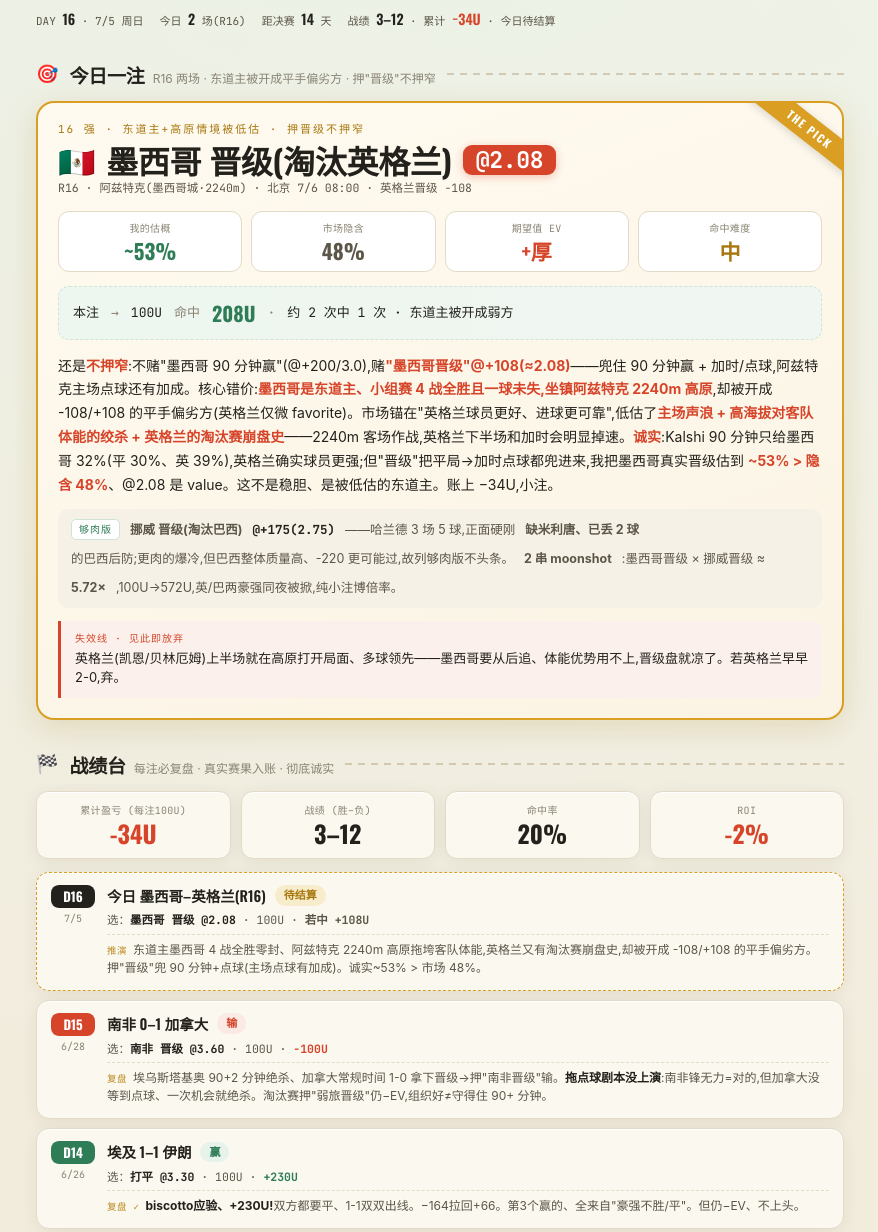
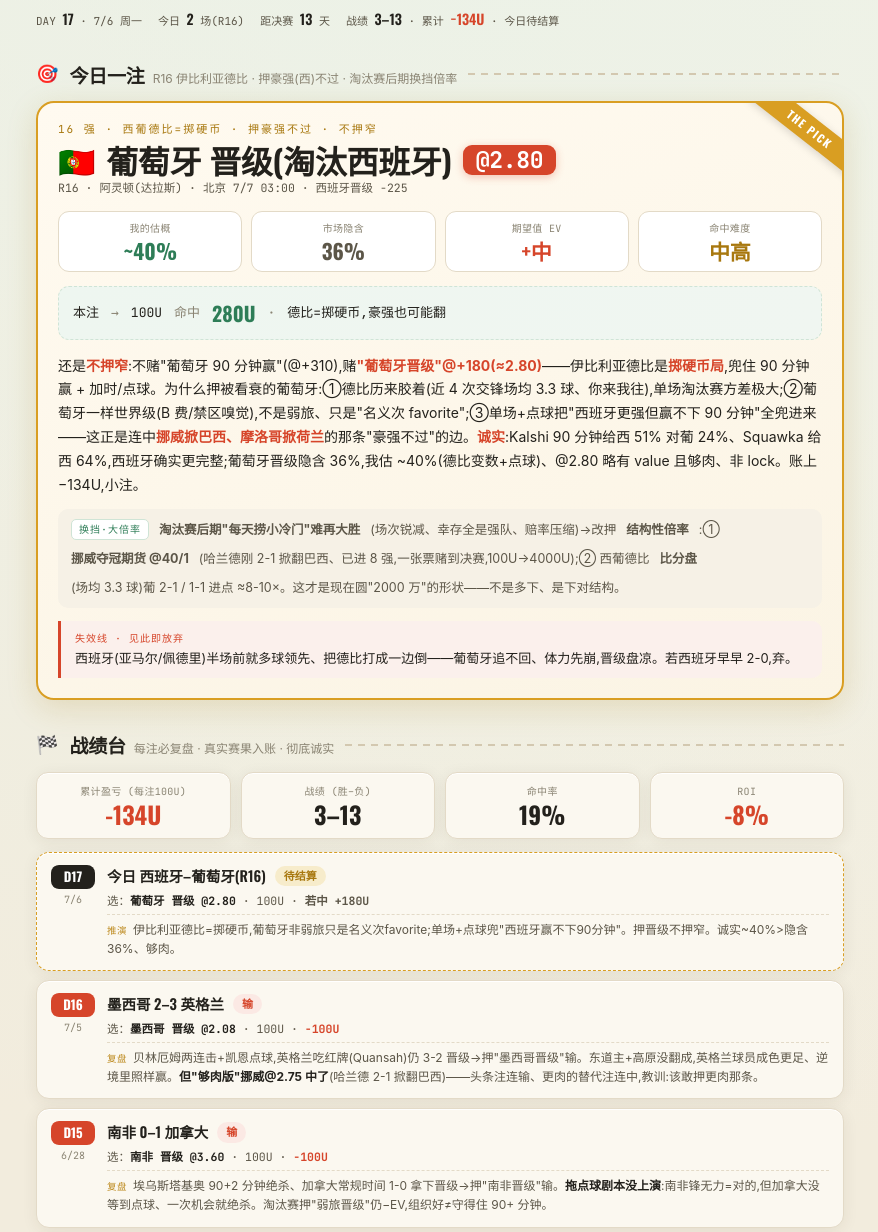
Before and after one commit to beer98/upset-radar, a plain HTML site: page index.html in a window 1280 px wide. Shown: the part 184-1416 px from the top of the page, without its empty margins (200-1078 px from the left). Drawn offline with nearby package versions, Linux system fonts and the light colour scheme.

Commit message:
D17: settle D16 loss (Mexico 2-3 England), pick Portugal to advance @2.80; add knockout-phase strategy pivot (correct-score + darkhorse title future)

```diff
--- a/index.html
+++ b/index.html
@@ -139,30 +139,30 @@ footer{margin-top:30px;border-top:2px solid var(--line);padding-top:16px;font-si
   <div class="sub1">每天挑当天被市场低估最狠、赔付够肉的那一注。进淘汰赛了。今天 R32 仅 1 场——用上"不押窄"那条:不赌"南非 90 分钟赢",赌<b>"南非晋级"</b>(兜住 90 分钟赢+点球翻盘)。<b>单注、小注。</b>账上 +66U(D14 平局命中、刚回正),不上头不追损。原则不变：只认 EV、不因输怕不因赢狂。</div>
   <div class="stripe"></div>
   <div class="statline">
-    <span>DAY <b>16</b> · 7/5 周日</span>
+    <span>DAY <b>17</b> · 7/6 周一</span>
     <span>今日 <b>2</b> 场(R16)</span>
-    <span>距决赛 <b>14</b> 天</span>
-    <span>战绩 <b>3–12</b> · 累计 <b class="neg">−34U</b> · 今日待结算</span>
+    <span>距决赛 <b>13</b> 天</span>
+    <span>战绩 <b>3–13</b> · 累计 <b class="neg">−134U</b> · 今日待结算</span>
   </div>
 </header>
 
-<div class="shead"><span class="ic">🎯</span><span class="t">今日一注<small>R16 两场 · 东道主被开成平手偏劣方 · 押"晋级"不押窄</small></span><span class="ln"></span></div>
+<div class="shead"><span class="ic">🎯</span><span class="t">今日一注<small>R16 伊比利亚德比 · 押豪强(西)不过 · 淘汰赛后期换挡倍率</small></span><span class="ln"></span></div>
 <div class="pick">
   <div class="pick-ribbon">The Pick</div>
   <div class="pick-in">
-    <div class="pick-lab">16 强 · 东道主+高原情境被低估 · 押晋级不押窄</div>
-    <div class="pick-bet"><span class="fl">🇲🇽</span>墨西哥 晋级(淘汰英格兰)<span class="od">@2.08</span></div>
-    <div class="pick-meta">R16 · 阿兹特克(墨西哥城·2240m) · 北京 7/6 08:00 · 英格兰晋级 -108</div>
+    <div class="pick-lab">16 强 · 西葡德比=掷硬币 · 押豪强不过 · 不押窄</div>
+    <div class="pick-bet"><span class="fl">🇵🇹</span>葡萄牙 晋级(淘汰西班牙)<span class="od">@2.80</span></div>
+    <div class="pick-meta">R16 · 阿灵顿(达拉斯) · 北京 7/7 03:00 · 西班牙晋级 -225</div>
     <div class="rates">
-      <div class="rate est"><div class="rl">我的估概</div><div class="rv">~53%</div></div>
-      <div class="rate imp"><div class="rl">市场隐含</div><div class="rv">48%</div></div>
-      <div class="rate ev"><div class="rl">期望值 EV</div><div class="rv">+厚</div></div>
-      <div class="rate cf"><div class="rl">命中难度</div><div class="rv">中</div></div>
+      <div class="rate est"><div class="rl">我的估概</div><div class="rv">~40%</div></div>
+      <div class="rate imp"><div class="rl">市场隐含</div><div class="rv">36%</div></div>
+      <div class="rate ev"><div class="rl">期望值 EV</div><div class="rv">+中</div></div>
+      <div class="rate cf"><div class="rl">命中难度</div><div class="rv">中高</div></div>
     </div>
-    <div class="payout"><span>本注</span><span class="arr">→</span><span>100U</span><span class="arr">命中</span><span class="big">208U</span><span class="arr">·</span><span>约 2 次中 1 次 · 东道主被开成弱方</span></div>
-    <div class="verdict">还是<b>不押窄</b>:不赌"墨西哥 90 分钟赢"(@+200/3.0),赌<b>"墨西哥晋级"@+108(≈2.08)</b>——兜住 90 分钟赢 + 加时/点球,阿兹特克主场点球还有加成。核心错价:<b>墨西哥是东道主、小组赛 4 战全胜且一球未失,坐镇阿兹特克 2240m 高原</b>,却被开成 -108/+108 的平手偏劣方(英格兰仅微 favorite)。市场锚在"英格兰球员更好、进球更可靠",低估了<b>主场声浪 + 高海拔对客队体能的绞杀 + 英格兰的淘汰赛崩盘史</b>——2240m 客场作战,英格兰下半场和加时会明显掉速。<b>诚实</b>:Kalshi 90 分钟只给墨西哥 32%(平 30%、英 39%),英格兰确实球员更强;但"晋级"把平局→加时点球都兜进来,我把墨西哥真实晋级估到 <b>~53% > 隐含 48%</b>、@2.08 是 value。这不是稳胆、是被低估的东道主。账上 −34U,小注。</div>
-    <div class="alt"><span class="tag">够肉版</span><b>挪威 晋级(淘汰巴西)</b> <span class="o">@+175(2.75)</span>——哈兰德 3 场 5 球,正面硬刚<b>缺米利唐、已丢 2 球</b>的巴西后防;更肉的爆冷,但巴西整体质量高、-220 更可能过,故列够肉版不头条。<b>2 串 moonshot</b>:墨西哥晋级 × 挪威晋级 ≈ <b>5.72×</b>,100U→572U,英/巴两豪强同夜被掀,纯小注博倍率。</div>
-    <div class="invalid"><div class="l">失效线 · 见此即放弃</div><p>英格兰(凯恩/贝林厄姆)上半场就在高原打开局面、多球领先——墨西哥要从后追、体能优势用不上,晋级盘就凉了。若英格兰早早 2-0,弃。</p></div>
+    <div class="payout"><span>本注</span><span class="arr">→</span><span>100U</span><span class="arr">命中</span><span class="big">280U</span><span class="arr">·</span><span>德比=掷硬币,豪强也可能翻</span></div>
+    <div class="verdict">还是<b>不押窄</b>:不赌"葡萄牙 90 分钟赢"(@+310),赌<b>"葡萄牙晋级"@+180(≈2.80)</b>——伊比利亚德比是<b>掷硬币局</b>,兜住 90 分钟赢 + 加时/点球。为什么押被看衰的葡萄牙:①德比历来胶着(近 4 次交锋场均 3.3 球、你来我往),单场淘汰赛方差极大;②葡萄牙一样世界级(B 费/禁区嗅觉),不是弱旅、只是"名义次 favorite";③单场+点球把"西班牙更强但赢不下 90 分钟"全兜进来——这正是连中<b>挪威掀巴西、摩洛哥掀荷兰</b>的那条"豪强不过"的边。<b>诚实</b>:Kalshi 90 分钟给西 51% 对葡 24%、Squawka 给西 64%,西班牙确实更完整;葡萄牙晋级隐含 36%,我估 ~40%(德比变数+点球)、@2.80 略有 value 且够肉、非 lock。账上 −134U,小注。</div>
+    <div class="alt"><span class="tag">换挡·大倍率</span><b>淘汰赛后期"每天捞小冷门"难再大胜</b>(场次锐减、幸存全是强队、赔率压缩)→改押<b>结构性倍率</b>:① <b>挪威夺冠期货 @40/1</b>(哈兰德刚 2-1 掀翻巴西、已进 8 强,一张票赌到决赛,100U→4000U);② 西葡德比<b>比分盘</b>(场均 3.3 球)葡 2-1 / 1-1 进点 ≈8-10×。这才是现在圆"2000 万"的形状——不是多下、是下对结构。</div>
+    <div class="invalid"><div class="l">失效线 · 见此即放弃</div><p>西班牙(亚马尔/佩德里)半场前就多球领先、把德比打成一边倒——葡萄牙追不回、体力先崩,晋级盘凉。若西班牙早早 2-0,弃。</p></div>
   </div>
 </div>
 
@@ -202,7 +202,8 @@ const LOG=[
  {day:13,date:'6/25',match:'厄瓜多尔 2–1 德国',pick:'打平',odd:4.20,status:'loss',pl:-100,review:'<span class="tag">复盘</span>厄瓜多尔逆转2-1赢德国B队出线→我押"平"输。但<b>"德国不胜"宏观判断又对了</b>,替代盘"厄瓜多尔不败@2.20"本可中——D1/D2/D13三次输,"不败"那条都会赢。<b>规律:窄注(押平/押单赢)常错、能兜两头的"不败"才对</b>。'},
  {day:14,date:'6/26',match:'埃及 1–1 伊朗',pick:'打平',odd:3.30,status:'win',pl:230,review:'<span class="tag">复盘 ✓</span><b>biscotto应验、+230U!</b>双方都要平、1-1双双出线。−164拉回+66。第3个赢的、全来自"豪强不胜/平"。但仍−EV、不上头。'},
  {day:15,date:'6/28',match:'南非 0–1 加拿大',pick:'南非 晋级',odd:3.60,status:'loss',pl:-100,review:'<span class="tag">复盘</span>埃乌斯塔基奥 90+2 分钟绝杀、加拿大常规时间 1-0 拿下晋级→押"南非晋级"输。<b>拖点球剧本没上演</b>:南非锋无力=对的,但加拿大没等到点球、一次机会就绝杀。淘汰赛押"弱旅晋级"仍−EV,组织好≠守得住 90+ 分钟。'},
- {day:16,date:'7/5',match:'今日 墨西哥–英格兰(R16)',pick:'墨西哥 晋级',odd:2.08,status:'pending',pl:null,review:'<span class="tag">推演</span>东道主墨西哥 4 战全胜零封、阿兹特克 2240m 高原拖垮客队体能,英格兰又有淘汰赛崩盘史,却被开成 -108/+108 的平手偏劣方。押"晋级"兜 90 分钟+点球(主场点球有加成)。诚实~53% > 市场 48%。'}
+ {day:16,date:'7/5',match:'墨西哥 2–3 英格兰',pick:'墨西哥 晋级',odd:2.08,status:'loss',pl:-100,review:'<span class="tag">复盘</span>贝林厄姆两连击+凯恩点球,英格兰吃红牌(Quansah)仍 3-2 晋级→押"墨西哥晋级"输。东道主+高原没翻成,英格兰球员成色更足、逆境里照样赢。<b>但"够肉版"挪威@2.75 中了</b>(哈兰德 2-1 掀翻巴西)——头条注连输、更肉的替代注连中,教训:该敢押更肉那条。'},
+ {day:17,date:'7/6',match:'今日 西班牙–葡萄牙(R16)',pick:'葡萄牙 晋级',odd:2.80,status:'pending',pl:null,review:'<span class="tag">推演</span>伊比利亚德比=掷硬币,葡萄牙非弱旅只是名义次favorite;单场+点球兜"西班牙赢不下90分钟"。押晋级不押窄。诚实~40%>隐含36%、够肉。'}
 ];
 const settled=LOG.filter(l=>l.status==='loss'||l.status==='win');
 const cumPL=settled.reduce((s,l)=>s+(l.pl||0),0);
@@ -232,8 +233,8 @@ document.getElementById('log').innerHTML=LOG.slice().reverse().map(l=>{
 
 // ---------------- today's 4 matches scan ----------------
 const SCAN=[
- {g:'R16',h:'墨西哥',a:'英格兰',fl:'🇬🇧',verd:['v-win','★今日一注'],odds:'墨西哥+200 / 平+210 / 英格兰+150 · 晋级:英-108 / 墨+108 · 北京7/6 08:00',why:'见上。<b>东道主墨西哥 4 战全胜零封、阿兹特克 2240m 高原绞杀客队体能</b>,英格兰又有淘汰赛崩盘史,却被开成 -108/+108 的平手偏劣方。市场只看"英格兰球员更好",低估主场+高原+零封状态→押<b>"墨西哥晋级@2.08"</b>,兜 90 分钟+点球(主场点球有加成)。'},
- {g:'R16',h:'巴西',a:'挪威',fl:'🇳🇴',verd:['v-mid','☆够肉版'],odds:'巴西-115 / 平+280 / 挪威+310 · 晋级:巴-220 / 挪+175 · 北京7/6 04:00',why:'哈兰德 3 场 5 球、打<b>缺米利唐已丢 2 球</b>的巴西后防有戏,"挪威晋级@2.75"是更肉的爆冷。但巴西 Vinicius 领衔整体质量高一档、-220 更可能过,列够肉版;可与墨西哥串成 5.72× moonshot。'},
+ {g:'R16',h:'西班牙',a:'葡萄牙',fl:'🇵🇹',verd:['v-win','★今日一注'],odds:'西班牙-115 / 平+260 / 葡萄牙+310 · 晋级:西-225 / 葡+180 · 北京7/7 03:00',why:'见上。伊比利亚德比=掷硬币局(近4次交锋场均3.3球),葡萄牙一样世界级、非弱旅,只是被开成名义次favorite。押<b>"葡萄牙晋级@2.80"</b>兜90分钟+点球——"豪强(西)可能不过"正是连中挪威/摩洛哥那条边。比分盘葡2-1/1-1进点≈8-10×是够肉moonshot。'},
+ {g:'R16',h:'美国',a:'比利时',fl:'🇧🇪',verd:['v-mid','☆掷硬币'],odds:'美国+170 / 平+240 / 比利时+160 · 晋级:美-104 / 比-118 · 北京7/7 08:00',why:'东道主美国+巴洛贡红牌被撤销可用,vs老去的比利时黄金一代。晋级近乎平手(美~52%)。但刚见识墨西哥主场也没顶住英格兰、host光环打折;两边都无肉边,列掷硬币、不押。'},
 ];
 document.getElementById('scan').innerHTML=SCAN.map(s=>`
   <div class="srow ${s.verd[0]==='v-win'?'win':''}">
@@ -244,15 +245,16 @@ document.getElementById('scan').innerHTML=SCAN.map(s=>`
 
 // ---------------- methodology ----------------
 const METHOD=[
- {t:'不败 > 窄注(押平/押单赢)',s:'D1摩洛哥/D2日本/D13厄瓜多尔——三注押单赢输的、我列的"不败/晋级"替代都会赢。淘汰赛押"晋级"正是双重机会:兜 90 分钟赢+加时点球。今天墨西哥晋级@2.08 正是这条。',fire:true,fresh:true},
+ {t:'不败 > 窄注(押平/押单赢)',s:'D1摩洛哥/D2日本/D13厄瓜多尔——三注押单赢输的、我列的"不败/晋级"替代都会赢。淘汰赛押"晋级"正是双重机会:兜 90 分钟赢+加时点球。今天押葡萄牙晋级@2.80 正是这条(德比+点球兜西班牙赢不下90分钟)。',fire:true,fresh:true},
  {t:'不垫"稳胆"凑串',s:'D10教训:@1.60的阿尔及利亚"稳胆"被弱队逼平、把整串带走。低赔favorite=稀释剂+翻车源,不加。',fire:true,fresh:true},
- {t:'押"平/不败" > 押"弱队单赢"',s:'12天:押单赢0-6;唯二盈利(D3平、D9不败串)都来自"豪强不胜"。今天墨西哥有"晋级"这条双重机会盘可打、不必赌 90 分钟窄盘。',fire:true},
- {t:'situational edge:东道主+高原',s:'主场声浪+高海拔(阿兹特克2240m)+连场零封,是比"猜冷门"更扎实的结构性edge:客队体能在高原打折、心理受压。今天墨西哥正是——市场只看"英格兰球员更好"、低估了情境。',fire:true,fresh:true},
- {t:'押"平/不败/晋级" > 押"窄"',s:'16天:押弱队单赢0-6;三次盈利(D3平、D9不败串、D14 biscotto平)全来自"豪强不胜/平"。今天押"墨西哥晋级"、不押90分钟窄盘。',fire:true,fresh:true},
- {t:'回避 chalk 与陷阱',s:'今日不碰"巴西晋级-220"这类 chalk favorite;英格兰名义占优也不追,只押被低估的东道主。高赔≠价值、低赔 favorite≠稳。',fire:true},
- {t:'认清 −EV · 不追损',s:'3-12、−34U(D15 淘汰赛押南非晋级输、刚跌回负)——账面本就是少数命中撑的、非稳定 edge。绝不追损加注、纯小注娱乐。',fire:true},
- {t:'不因输怕、不因赢狂',s:'3-12、−34U 跌回负也不追损、不加注。只认 value 与纪律,不被战绩牵着走。',fire:true},
- {t:'比分盘/串关留作有多条value时',s:'今天墨西哥是主 value 走单注;挪威晋级可搭成 2 串 1 moonshot(墨×挪≈5.72,见上"够肉版")、纯小注博倍率。',fire:false},
+ {t:'押"平/不败" > 押"弱队单赢"',s:'12天:押单赢0-6;唯二盈利(D3平、D9不败串)都来自"豪强不胜"。今天葡萄牙有"晋级"这条双重机会盘可打、不必赌 90 分钟窄盘。',fire:true},
+ {t:'situational edge:东道主/高原(有上限)',s:'主场+高海拔本是结构性edge,但7/5墨西哥(4战零封+阿兹特克)仍2-3负英格兰——host光环在球员成色差距前会破。今日西葡无host变量、搁置。',fire:false},
+ {t:'押"平/不败/晋级" > 押"窄"',s:'16天:押弱队单赢0-6;三次盈利(D3平、D9不败串、D14 biscotto平)全来自"豪强不胜/平"。今天押"葡萄牙晋级"、不押90分钟窄盘。',fire:true,fresh:true},
+ {t:'回避 chalk 与陷阱',s:'今日不碰"西班牙晋级-225"这类 chalk favorite;美/比掷硬币无肉边也不追。只押被低估的德比弱方。高赔≠价值、低赔 favorite≠稳。',fire:true},
+ {t:'认清 −EV · 不追损',s:'3-13、−134U(D15/D16 淘汰赛连输、拉深)——账面靠少数命中撑、−EV。绝不追损加注、纯小注娱乐。',fire:true},
+ {t:'不因输怕、不因赢狂',s:'3-13、−134U 连输也不追损、不加注、不改小注。只认 value 与纪律,不被战绩牵着走。',fire:true},
+ {t:'淘汰赛后期:结构换挡博大倍率',s:'16强起场次锐减(今2场→SF 1场/天)、幸存者全是强队、赔率压缩,"每天捞小冷门"难再大胜。要圆"2000万"得换结构:①单场比分盘(8-12×)②黑马夺冠期货(挪威40/1,一张票赌到底)③跨日串。变的是结构不是纪律——base仍押被低估的"豪强不过"、moonshot换成集中倍率。',fire:true,fresh:true},
+ {t:'比分盘/夺冠期货=现在的倍率引擎',s:'今天葡萄牙走单注base;大倍率靠西葡比分盘(8-10×)+挪威夺冠期货(40/1)——见"换挡·大倍率"。',fire:true},
 ];
 document.getElementById('method').innerHTML=METHOD.map((m,i)=>`
   <div class="mrow ${m.fresh?'fresh':''}"><span class="no">${String(i+1).padStart(2,'0')}</span>
```
